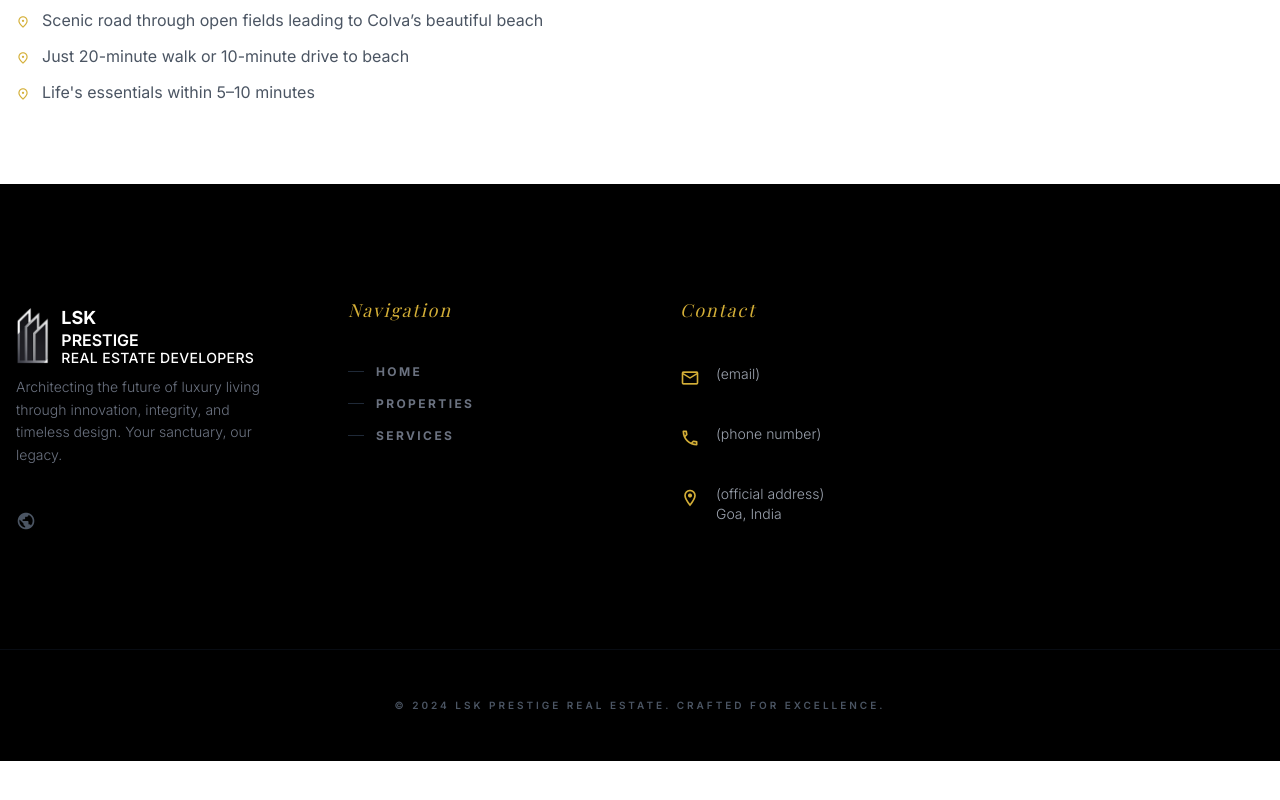
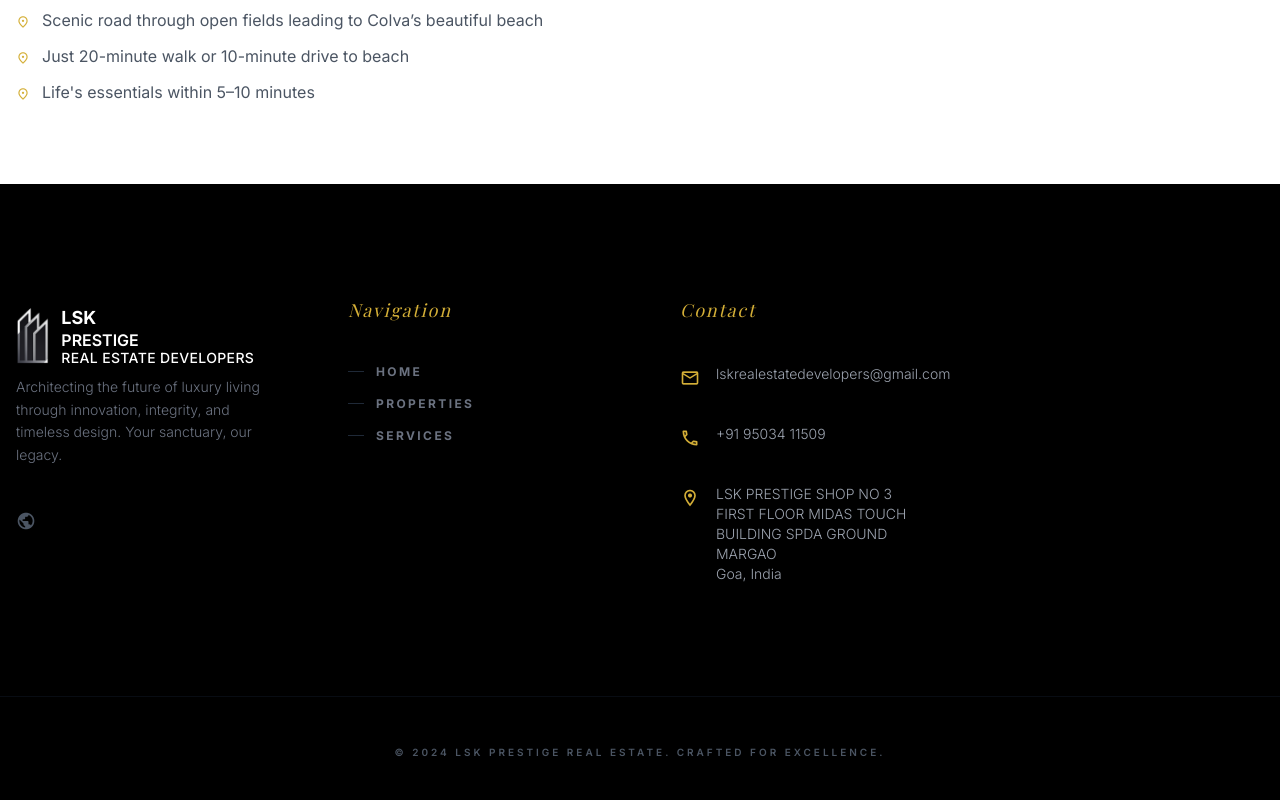
Before and after one commit to N-PCs/LSK-Prestige-Enterprises, a React (Vite) app: page /property/1 in a window 1280 px wide. Shown: the part 1791-2591 px from the top of the page. Before the commit the page ends 2552 px from the top, so only its background shows below. Built offline with nearby package versions, Linux system fonts and the light colour scheme; a web font is replaced by a local one.

Commit message:
update 1.6.1

```diff
--- a/components/Footer.tsx
+++ b/components/Footer.tsx
@@ -22,7 +22,6 @@ const Footer: React.FC = () => {
                   REAL ESTATE DEVELOPERS
                 </h3>
               </div>
-
             </div>
           </div>
 
@@ -48,7 +47,11 @@ const Footer: React.FC = () => {
             Navigation
           </h4>
           <ul className="space-y-4 text-sm sm:text-xs font-bold uppercase tracking-[0.2em] text-gray-500">
-            {[{ label: "Home", id: "home" }, { label: "Properties", id: "properties" }, { label: "Services", id: "services" }].map((link) => (
+            {[
+              { label: "Home", id: "home" },
+              { label: "Properties", id: "properties" },
+              { label: "Services", id: "services" },
+            ].map((link) => (
               <li key={link.id}>
                 <a
                   className="hover:text-primary transition-all flex items-center gap-3 group"
@@ -72,7 +75,7 @@ const Footer: React.FC = () => {
                 mail
               </span>
               <span className="hover:text-white transition-colors cursor-pointer">
-                (email)
+                lskrealestatedevelopers@gmail.com
               </span>
             </li>
             <li className="flex items-start gap-4">
@@ -80,7 +83,7 @@ const Footer: React.FC = () => {
                 call
               </span>
               <span className="hover:text-white transition-colors cursor-pointer">
-                (phone number)
+                +91 95034 11509
               </span>
             </li>
             <li className="flex items-start gap-4">
@@ -88,7 +91,8 @@ const Footer: React.FC = () => {
                 location_on
               </span>
               <span className="hover:text-white transition-colors">
-                (official address) <br />
+                LSK PRESTIGE SHOP NO 3 FIRST FLOOR MIDAS TOUCH BUILDING SPDA
+                GROUND MARGAO <br />
                 Goa, India
               </span>
             </li>
```
Lines whose indentation alone changed are shown as unchanged.
